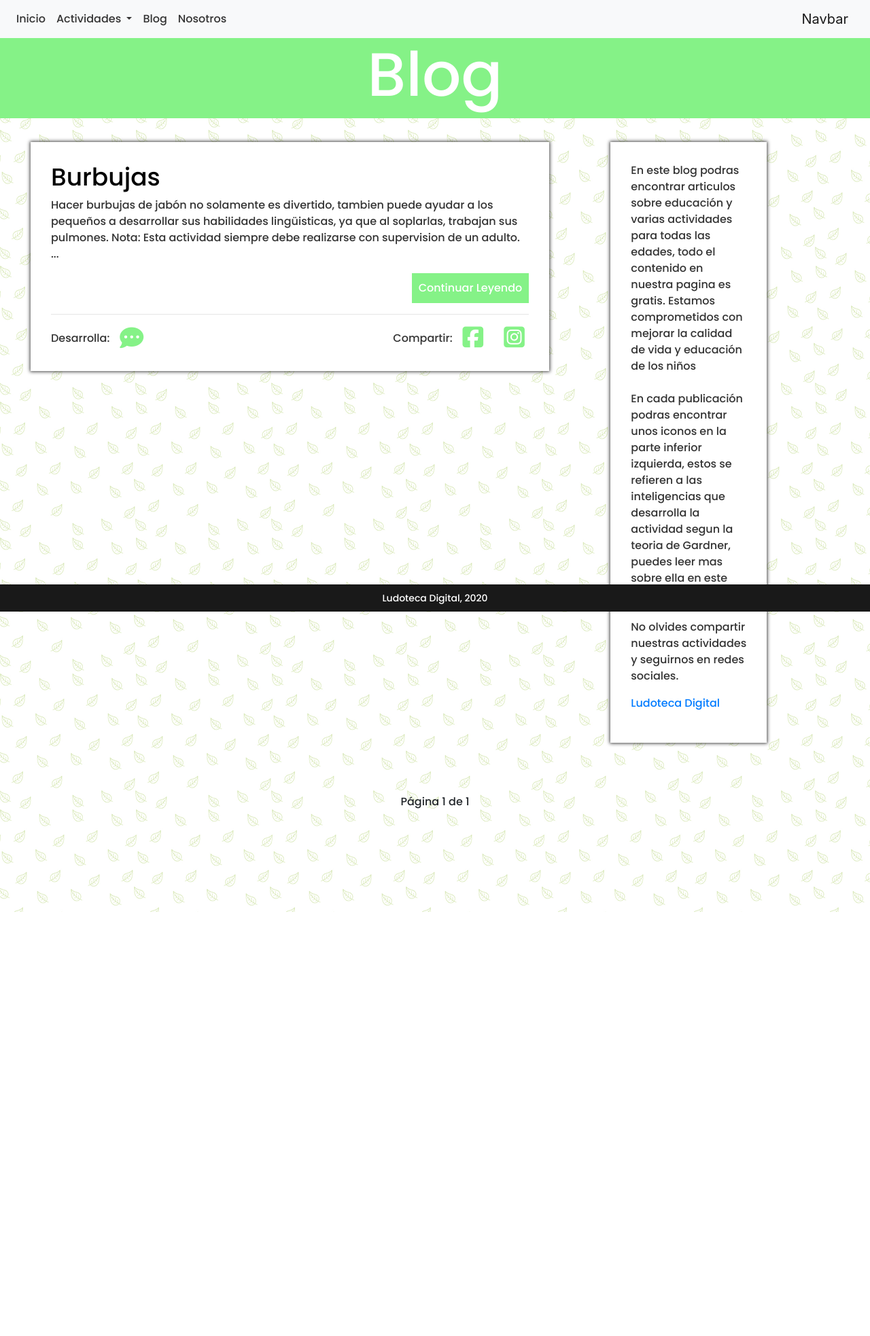
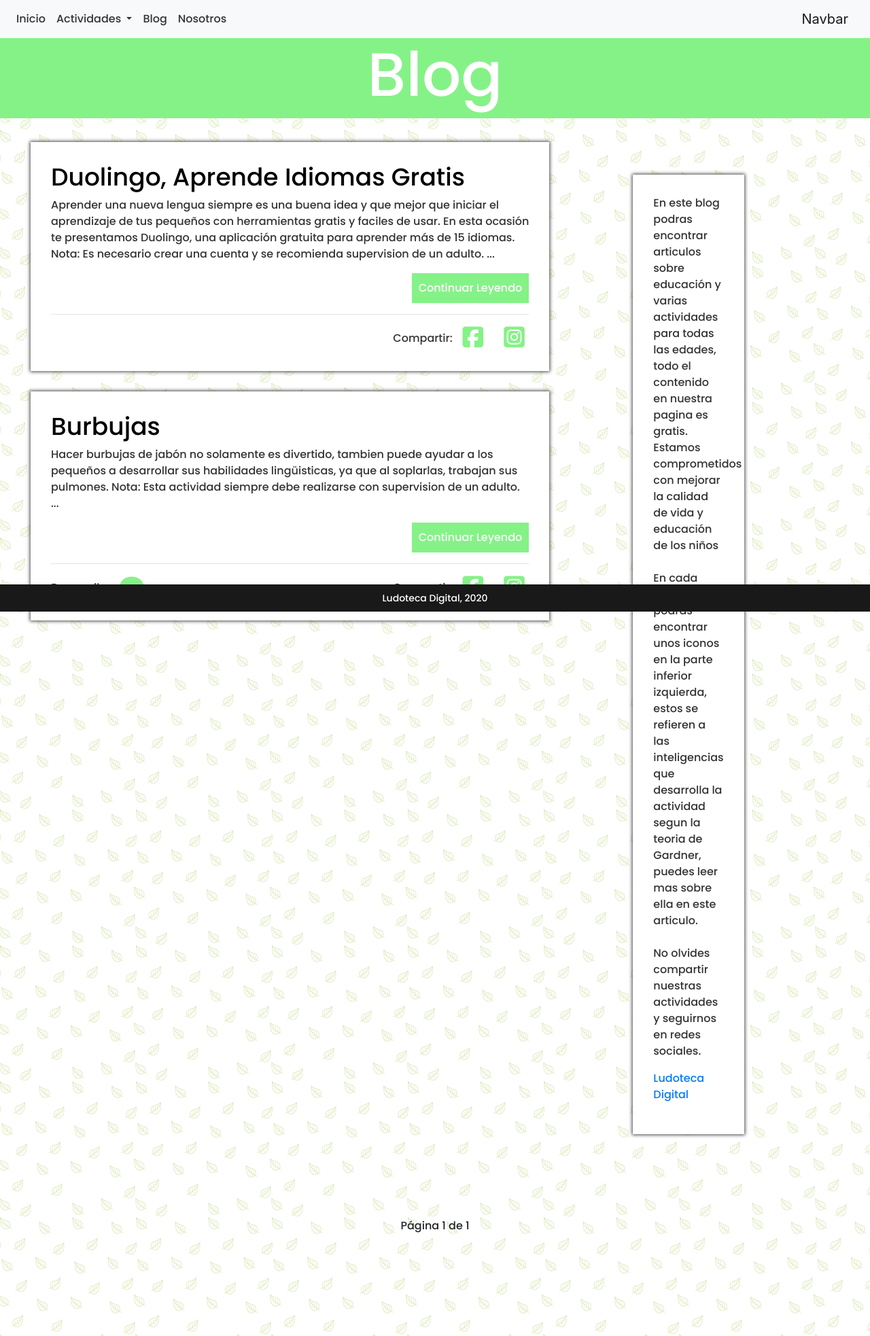
Before and after one commit to MarcoLPR/marcolpr.github.io, a Jekyll site: the page built from blog/index.html, in a window 1280 px wide. Shown: the whole page at 68% size. Built offline with Jekyll 4.4.1, drawn with Linux system fonts in a browser that asks for light colours; nearby versions of some CDN libraries; the list of posts is cut into pages by our own code; before the commit the page ends 1342 px from its top, so only the background shows below that.

Commit message:
Added new post

```diff
--- a/_layouts/post.html
+++ b/_layouts/post.html
@@ -48,7 +48,7 @@
             </div>
         </article>
     </div>
-    <div class="col-12 col-md-3">
+    <div class="col-12 col-md-3 p-md-5 p-0">
         <div class="blog-helper">
             {% if page.categories contains 'actividad' %}
             <div class="d-none d-md-block">
--- /dev/null
+++ b/_posts/2020-05-03-duolingo,-aprende-idiomas-gratis.md
@@ -0,0 +1,21 @@
+Aprender una nueva lengua siempre es una buena idea y que mejor que iniciar el aprendizaje de tus pequeños con herramientas gratis y faciles de usar. En esta ocasión te presentamos Duolingo, una aplicación gratuita para aprender más de 15 idiomas.
+> **Nota:** Es necesario crear una cuenta y se recomienda supervision de un adulto.
+
+Lo que mas nos gusta de Duolingo es que su metodología se basa en la [Gamificación](https://conceptodefinicion.de/gamificacion/), lo cual hace que el aprendizaje sea enriquecedor, estructurado y divertido.
+
+Duolingo esta disponible en multiples plataformas, puedes acceder a el desde su [aplicación web](https://www.duolingo.com/) o descargando la aplicación desde App Store (iOS) o Play Store (Android). Aunque ofrecen una subscripcion mensual, esta solo omite anuncios, todo el contenido es gratuito y se actualiza constantemente.
+
+Asi mismo, el equipo de Duolingo ha desarrollado otras herramientas para mejorar el aprendizaje, nuestras favoritas son [Duolingo's Stories](https://stories.duolingo.com/) y [Duolingo's Tinycards](https://tinycards.duolingo.com/).
+
+### Duolingo's Stories
+Esta aplicación web del equipo de Duolingo proporciona multiples historias para mejorar la habilidad lectora y el desempeño en general del idioma en cuestion de manera interactiva y muy entretenida. Estas historias son gratuitas y llenas de vocabulario para aprender.
+
+### Duolingo's Tinycards
+Utiliza la tecnica de aprendizaje de las [flash cards](https://es.wikipedia.org/wiki/Flash_cards), la cual se basa en multiples tarjetas con preguntas por un lado y del otro lado la respuesta a esa misma. Esta tecnica es usada con frecuencia para repasar temas antes de un examen y en este caso, puedes aprender cualquier tema con la aplicación web de Tinycards. Es gratuita y tiene version para moviles iOS y Android.
+
+### ¿Porque aprender un nuevo idioma?
+Segun un articulo de la pagina [MedicalPress](https://www.medicalpress.es/idiomas-aprendizaje-aumenta-plasticidad-cerebral-y-la-capacidad-de-codificar-informacion-nueva/), al aprender un nuevo idioma se desarrolla nuevos circuitos de memoria, de esta manera tu cerebro reacciona más rapido a nueva información.
+
+Asi mismo, en esta [conferencia de TED](https://www.ted.com/talks/john_mcwhorter_4_reasons_to_learn_a_new_language), John McWhorther nos da 4 razones para aprender un nuevo idioma.
+
+Así que, ya no hay excusas. Ya sea para ejercitar el cerebro, abrirles puertas en un futuro a sus hijos o hasta por mera diversión, ayudales a empezar a estudiar un nuevo idioma hoy sin gastar nada.
--- a/about.html
+++ b/about.html
@@ -1,6 +1,6 @@
 ---
 layout: default
-title: "Contacto"
+title: "Nosotros"
 ---
 <div id="fullpage">
     <div class="section" id="acerca">
--- a/blog/index.html
+++ b/blog/index.html
@@ -60,7 +60,7 @@
         </article>
         {% endfor %}
     </section>
-    <div class="col-md-3 col-12">
+    <div class="col-md-3 col-12 p-md-5 p-0">
         <div class="blog-helper">
             <p>
                 En este blog podras encontrar articulos sobre educaci&oacute;n y varias actividades para todas las
--- a/index.css
+++ b/index.css
@@ -471,6 +471,7 @@
   }
   .lead {
     max-width: 100%;
+    font-size: 4vmin;
   }
   .contact-card {
     flex-direction: column;
```
